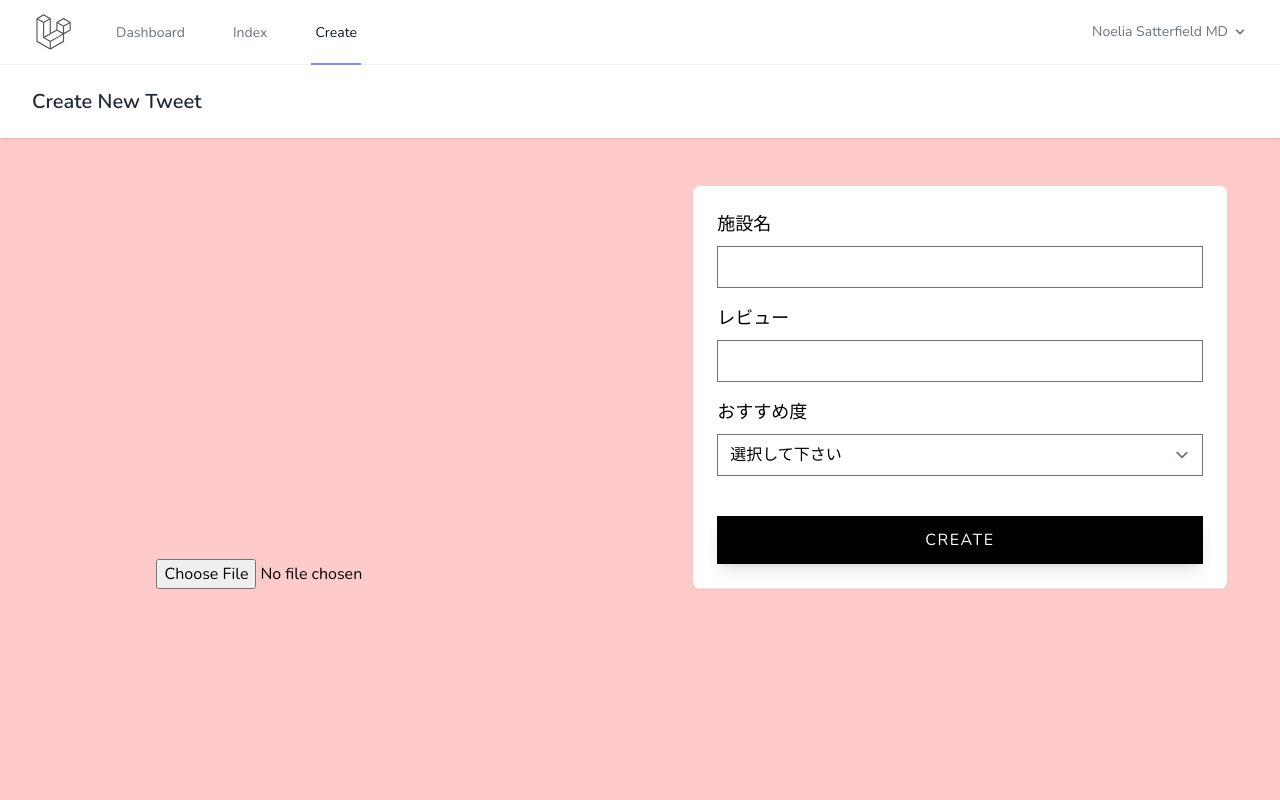
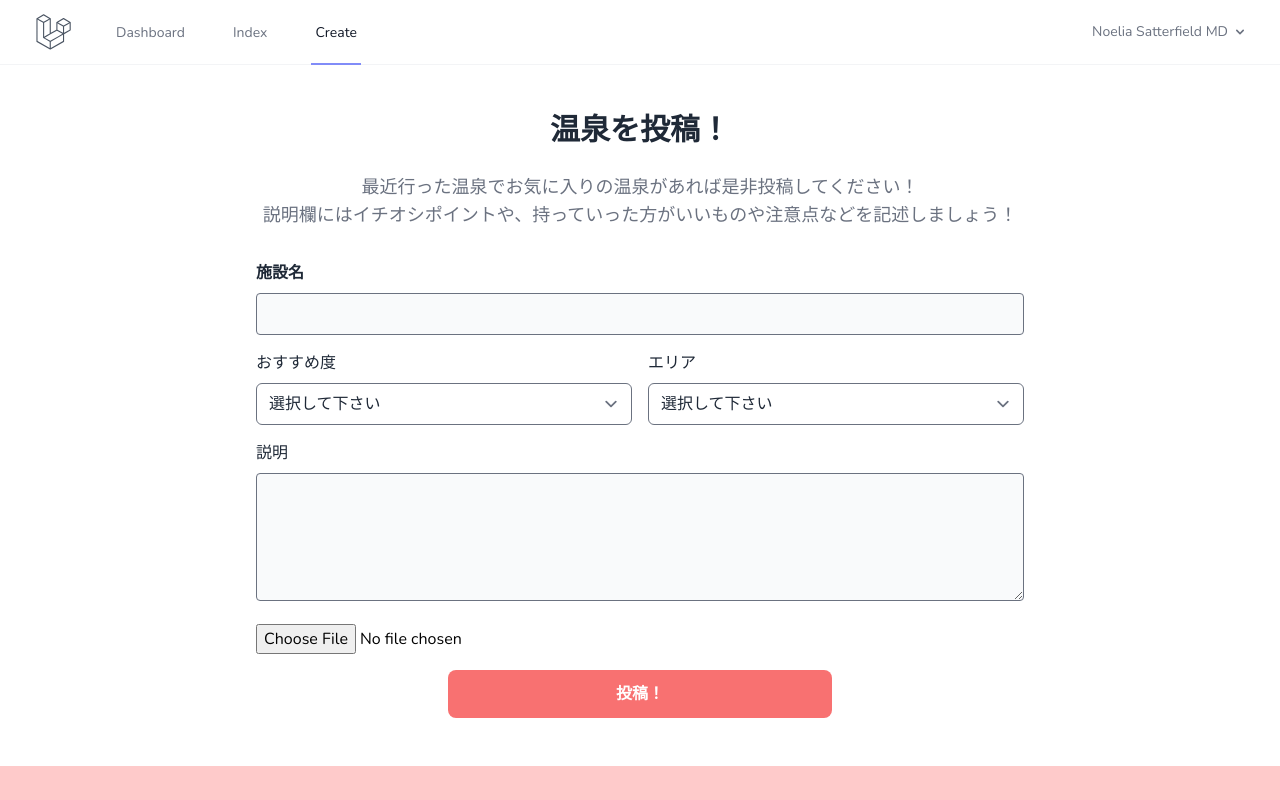
Before and after one commit to anti-15/Fronavi, a Laravel app: page /review/create in a window 1280 px wide. Run offline with Laravel 9, Linux system fonts and the light colour scheme; a user stored in the database is signed in; data comes from the database, SQL or seed files in the repository; style sheets or scripts are compiled from the project's sources.

Commit message:
タグ機能

```diff
--- a/app/Http/Controllers/ReviewController.php
+++ b/app/Http/Controllers/ReviewController.php
@@ -6,6 +6,8 @@ use Illuminate\Http\Request;
 
 use Validator;
 use App\Models\Review;
+use App\Models\Tag;
+use Auth;
 use \InterventionImage;
 class ReviewController extends Controller
 {
@@ -53,6 +55,7 @@ class ReviewController extends Controller
         'title' => 'required | max:50',
         'description' => 'required',
         'score' => 'required',
+        'tag' => 'required'
     ]);
     // バリデーション:エラー
     if ($validator->fails()) {
@@ -82,17 +85,31 @@ class ReviewController extends Controller
     $name = $file->getClientOriginalName();
     //アスペクト比を維持、画像サイズを横幅1080pxにして保存する。
     InterventionImage::make($file)->resize(1080, null, function ($constraint)
-    {$constraint->aspectRatio();})->save(storage_path('app/public/' .$name ) );;
+    {$constraint->aspectRatio();})->save(storage_path('app/public/' .$name ) );
 
     // $img = $request->imgpath->store('public');
     // $img = substr($img, 7);
-    //imagepathの追加
+
+    //諸々書き込み
     $result = Review::create([
-      'imgpath' => $name,
-      'title' => $request->title,
-      'description' => $request->description,
-      'score' => $request->score
+        'user_id' => Auth::user()->id,
+        'imgpath' => $name,
+        'title' => $request->title,
+        'description' => $request->description,
+        'score' => $request->score
     ]);
+
+    //同じものが存在すれば更新される
+    $tag = Tag::updateOrCreate(
+        [
+            'name' => $request->tag
+        ]
+    );
+    //tagのIDを保存する
+    $tag_ids[] = $tag->id;
+    // ddd($tag_ids);
+    $result->tags()->sync($tag_ids);
+
     // ルーティング「todo.index」にリクエスト送信（一覧ページに移動）
     return redirect()->route('review.index');
     }
--- a/app/Models/Review.php
+++ b/app/Models/Review.php
@@ -31,4 +31,9 @@ class Review extends Model
             ->get();
 
     }
+
+    public function tags()
+    {
+        return $this->belongsToMany(Tag::class)->withTimestamps();
+    }
 }
--- a/resources/views/layouts/navigation.blade.php
+++ b/resources/views/layouts/navigation.blade.php
@@ -49,11 +49,15 @@
             <!-- Authentication -->
             <form method="POST" action="{{ route('logout') }}">
               @csrf
+              <x-dropdown-link :href="route('profile.edit')">
+                {{ __('profile') }}
+              </x-dropdown-link>
 
               <x-dropdown-link :href="route('logout')" onclick="event.preventDefault();
                                                 this.closest('form').submit();">
                 {{ __('Logout') }}
               </x-dropdown-link>
+
             </form>
           </x-slot>
         </x-dropdown>
--- a/resources/views/review/create.blade.php
+++ b/resources/views/review/create.blade.php
@@ -1,42 +1,29 @@
 <!-- resources/views/tweet/create.blade.php -->
 
 <x-app-layout>
-  <x-slot name="header">
-    <h2 class="font-semibold text-xl text-gray-800 leading-tight">
-      {{ __('Create New Tweet') }}
-    </h2>
-  </x-slot>
 
-  <form class="mb-6" action="{{ route('review.store') }}" method="POST" enctype="multipart/form-data">
+  <!-- <form class="mb-6" action="{{ route('review.store') }}" method="POST" enctype="multipart/form-data">
 
-      <div class="flex py-12">
-        <div class="max-w-7xl mx-auto sm:w-8/12 md:w-1/2 lg:w-5/12 flex justify-center items-end">
-          <div>
-            <!-- <form method="POST" action="/upload" enctype="multipart/form-data"> -->
-              @csrf
-              <input type="file" name="imgpath" value ="">
-            <!-- </form> -->
-          </div>
-        </div>
+    <div class="flex py-12">
+
 
       <div class="max-w-7xl mx-auto sm:w-8/12 md:w-1/2 lg:w-5/12">
         <div class="bg-white overflow-hidden shadow-sm sm:rounded-lg">
           <div class="p-6 bg-white border-b border-gray-200">
             @include('common.errors')
-            <!-- <form class="mb-6" action="{{ route('review.store') }}" method="POST"> -->
               @csrf
               <div class="flex flex-col mb-4">
                 <label class="mb-2 uppercase font-mono text-lg text-grey-darkest" for="tweet">施設名</label>
-                <input class="border py-2 px-3 text-grey-darkest" type="text" name="title" id="title">
+                <input class="border rounded-md py-2 px-3 text-grey-darkest" type="text" name="title" id="title">
               </div>
               <div class="flex flex-col mb-4">
                 <label class="mb-2 uppercase font-mono text-lg text-grey-darkest" for="description">レビュー</label>
-                <input class="border py-2 px-3 text-grey-darkest" type="text" name="description" id="description">
+                <input class="border rounded-md py-2 px-3 text-grey-darkest" type="text" name="description" id="description">
               </div>
 
               <div class="flex flex-col mb-4">
                 <label class="mb-2 uppercase font-mono text-lg text-grey-darkest" for="">おすすめ度</label>
-                <select class="border py-2 px-3 text-grey-darkest" type="text" name="score" id="">
+                <select class="border rounded-md py-2 px-3 text-grey-darkest" type="text" name="score" id="">
                   <option class="" value="">選択して下さい</option>
                   <option value="1">★</option>
                   <option value="2">★★</option>
@@ -46,12 +33,26 @@
                 </select>
               </div>
 
-              <!-- <div>
-                <form method="POST" action="/upload" enctype="multipart/form-data">
-                  @csrf
-                  <input type="file" name="image" value ="">
-                </form>
-              </div> -->
+              <div class="flex flex-col mb-4">
+                <label class="mb-2 uppercase font-mono text-lg text-grey-darkest" for="">エリア</label>
+                <select class="border rounded-md py-2 px-3 text-grey-darkest" type="text" name="tag" id="">
+                  <option class="" value="">選択して下さい</option>
+                  <option value="北海道">北海道</option>
+                  <option value="東北">東北</option>
+                  <option value="関東">関東</option>
+                  <option value="関西">関西</option>
+                  <option value="中国・四国">中国・四国</option>
+                  <option value="九州・沖縄">九州・沖縄</option>
+                </select>
+              </div>
+
+              <div class="max-w-7xl mx-auto sm:w-8/12 md:w-1/2 lg:w-5/12 flex justify-center items-end">
+                <div>
+                    @csrf
+                    <input type="file" name="imgpath" value ="">
+                  </form>
+                </div>
+              </div>
 
               <button type="submit" class="w-full py-3 mt-6 font-medium tracking-widest text-white uppercase bg-black shadow-lg focus:outline-none hover:bg-gray-900 hover:shadow-none">
                 Create
@@ -61,5 +62,72 @@
         </div>
       </div>
     </div>
-  </form>
+  </form> -->
+
+<div class="bg-white py-6 sm:py-8 lg:py-12">
+  <div class="max-w-screen-2xl px-4 md:px-8 mx-auto">
+    <!-- テキスト -->
+    <div class="mb-6 md:mb-8">
+      <h2 class="text-gray-800 text-2xl lg:text-3xl font-bold text-center mb-4 md:mb-6">温泉を投稿！</h2>
+
+      <p class="max-w-screen-md text-gray-500 md:text-lg text-center mx-auto">最近行った温泉でお気に入りの温泉があれば是非投稿してください！<br>説明欄にはイチオシポイントや、持っていった方がいいものや注意点などを記述しましょう！</p>
+    </div>
+
+    <form class="max-w-screen-md grid sm:grid-cols-2 gap-4 mx-auto" action="{{ route('review.store') }}" method="POST" enctype="multipart/form-data">
+      @include('common.errors')
+      @csrf
+
+      <div class="sm:col-span-2">
+        <label for="title" class="font-bold inline-block text-gray-800 text-sm sm:text-base mb-2">施設名</label>
+        <input type = "text" name="title" class="w-full bg-gray-50 text-gray-800 border-1 focus:outline-none ring-indigo-300 rounded outline-none transition duration-100 px-3 py-2">
+      </div>
+
+      <div>
+        <label for="lscore" class="inline-block text-gray-800 text-sm sm:text-base mb-2">おすすめ度</label>
+        <select class="w-full border rounded-md py-2 px-3 text-gray-800 outline-none" type="text" name="score" id="">
+          <option class="" value="">選択して下さい</option>
+          <option value="1">★</option>
+          <option value="2">★★</option>
+          <option value="3">★★★</option>
+          <option value="4">★★★★</option>
+          <option value="5">★★★★★</option>
+        </select>
+      </div>
+
+      <div class="">
+        <label for="tag" class="inline-block text-gray-800 text-sm sm:text-base mb-2">エリア</label>
+        <select class="w-full  rounded-md py-2 px-3 text-gray-800 outline-none" type="text" name="tag" id="">
+          <option class="" value="">選択して下さい</option>
+          <option value="北海道">北海道</option>
+          <option value="東北">東北</option>
+          <option value="関東">関東</option>
+          <option value="関西">関西</option>
+          <option value="中国・四国">中国・四国</option>
+          <option value="九州・沖縄">九州・沖縄</option>
+        </select>
+      </div>
+
+      <div class="sm:col-span-2">
+        <label for="description" class="inline-block text-gray-800 text-sm sm:text-base mb-2">説明</label>
+        <textarea name="description" class="w-full h-32 bg-gray-50 text-gray-800 border outline-none rounded transition duration-100 px-3 py-2"></textarea>
+      </div>
+
+      <div class="sm:col-span-2 flex justify-between items-center">
+        <div>
+          @csrf
+          <input type="file" name="imgpath" value ="">
+        </div>
+      </div>
+
+      <div class="sm:col-span-2 flex justify-center items-center">
+        <button class="inline-block w-1/2 bg-red-400 hover:bg-red-600 active:bg-indigo-700 focus-visible:ring ring-indigo-300 text-white text-sm md:text-base font-semibold text-center rounded-lg outline-none transition duration-100 px-8 py-3">投稿！</button>
+      </div>
+    </form>
+  </div>
+</div>
+
+
+
+
+
 </x-app-layout>
```
Also changed, not shown: app/Models/Tag.php (added, +20 -0 lines), resources/views/review/index.blade.php (+12 -1 lines), resources/views/review/show.blade.php (+4 -5 lines), database/migrations/2022_12_19_054557_add_user_id_to_reviews_table.php (added), database/migrations/2022_12_19_070359_create_tags_table.php (added), database/migrations/2022_12_19_070730_create_review_tag_table.php (added).
